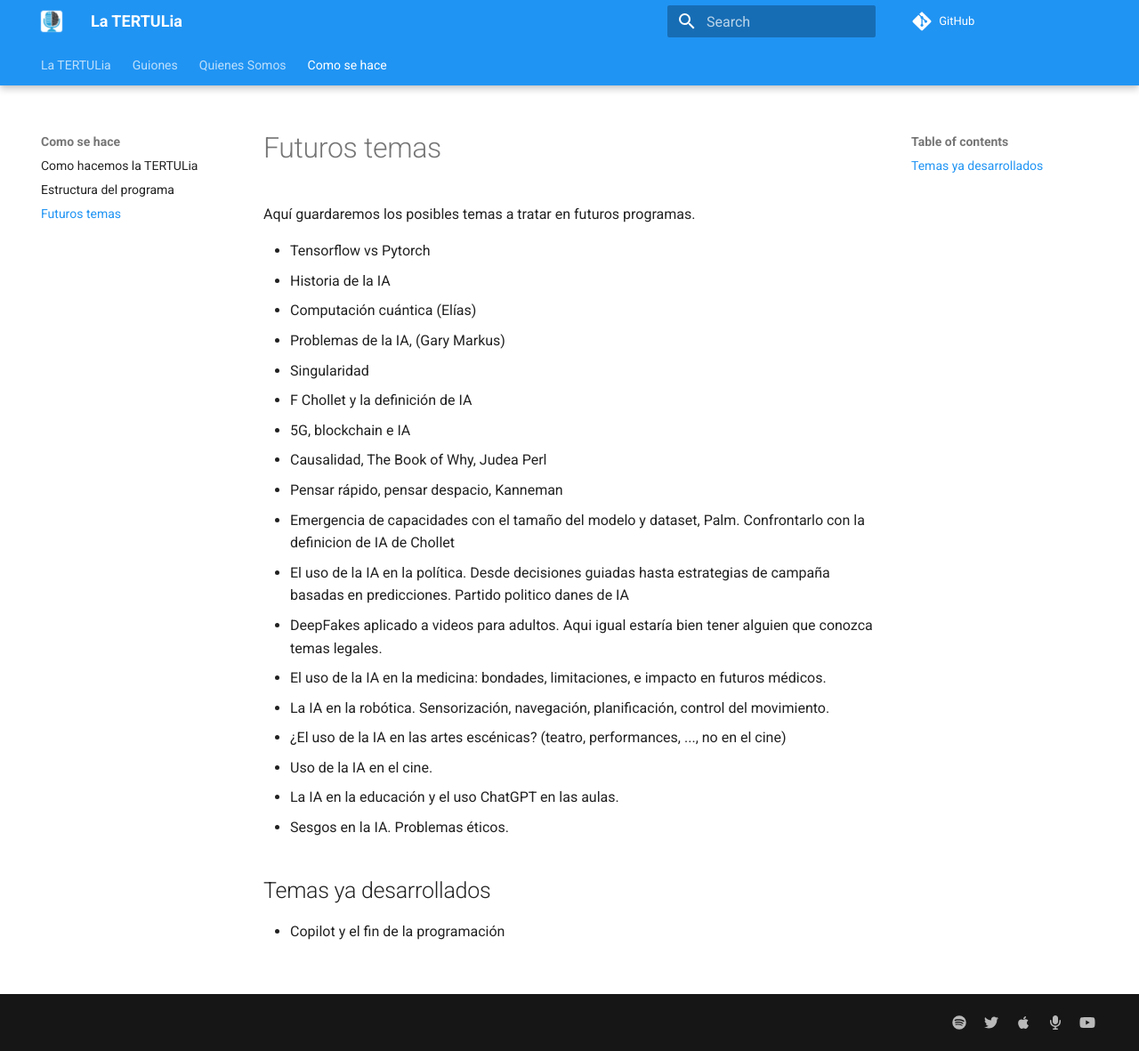
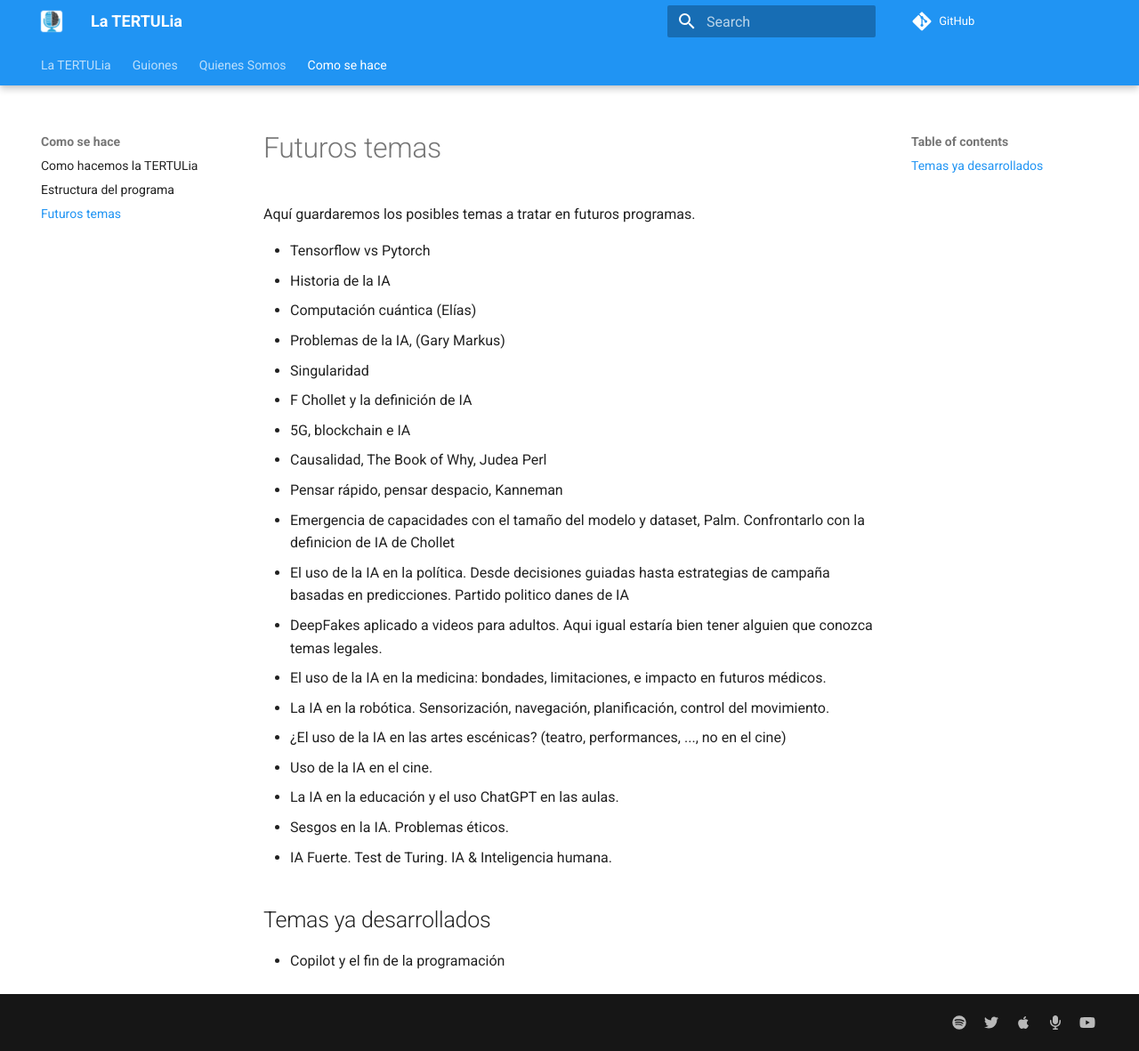
Before and after one commit to ironbar/tertulia_inteligencia_artificial, an MkDocs documentation site: the page built from docs/como-se-hace/futuros-temas.md, in a window 1280 px wide and 1181 px high. Shown: the whole window at 89% size. Built offline with MkDocs 1.6.1 and Material for MkDocs 9.7.7, drawn with Linux system fonts in a browser that asks for light colours; comment, search, counter and statistics services are not loaded.

Commit message:
Update futuros-temas.md

```diff
--- a/docs/como-se-hace/futuros-temas.md
+++ b/docs/como-se-hace/futuros-temas.md
@@ -20,6 +20,7 @@ Aquí guardaremos los posibles temas a tratar en futuros programas.
 - Uso de la IA en el cine.
 - La IA en la educación y el uso ChatGPT en las aulas.
 - Sesgos en la IA. Problemas éticos.
+- IA Fuerte. Test de Turing. IA & Inteligencia humana.
 
 ## Temas ya desarrollados
 
```
